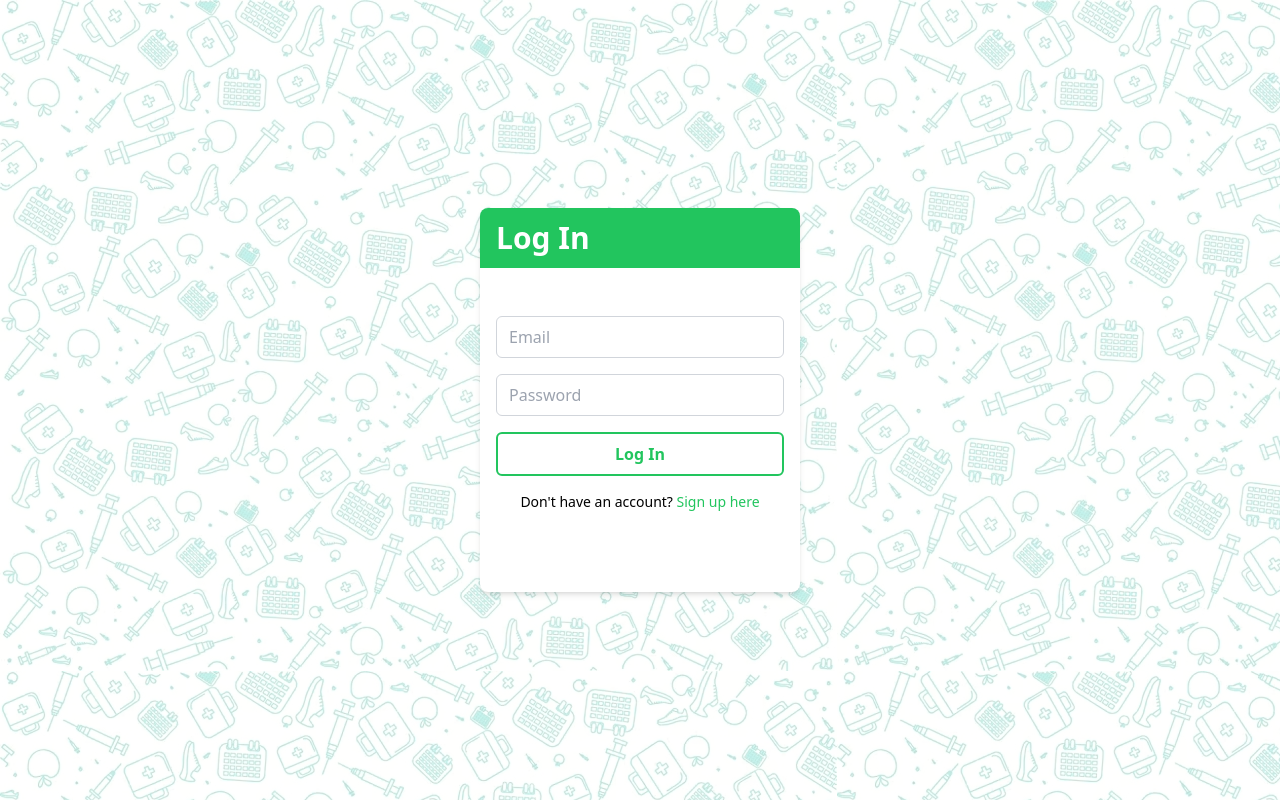
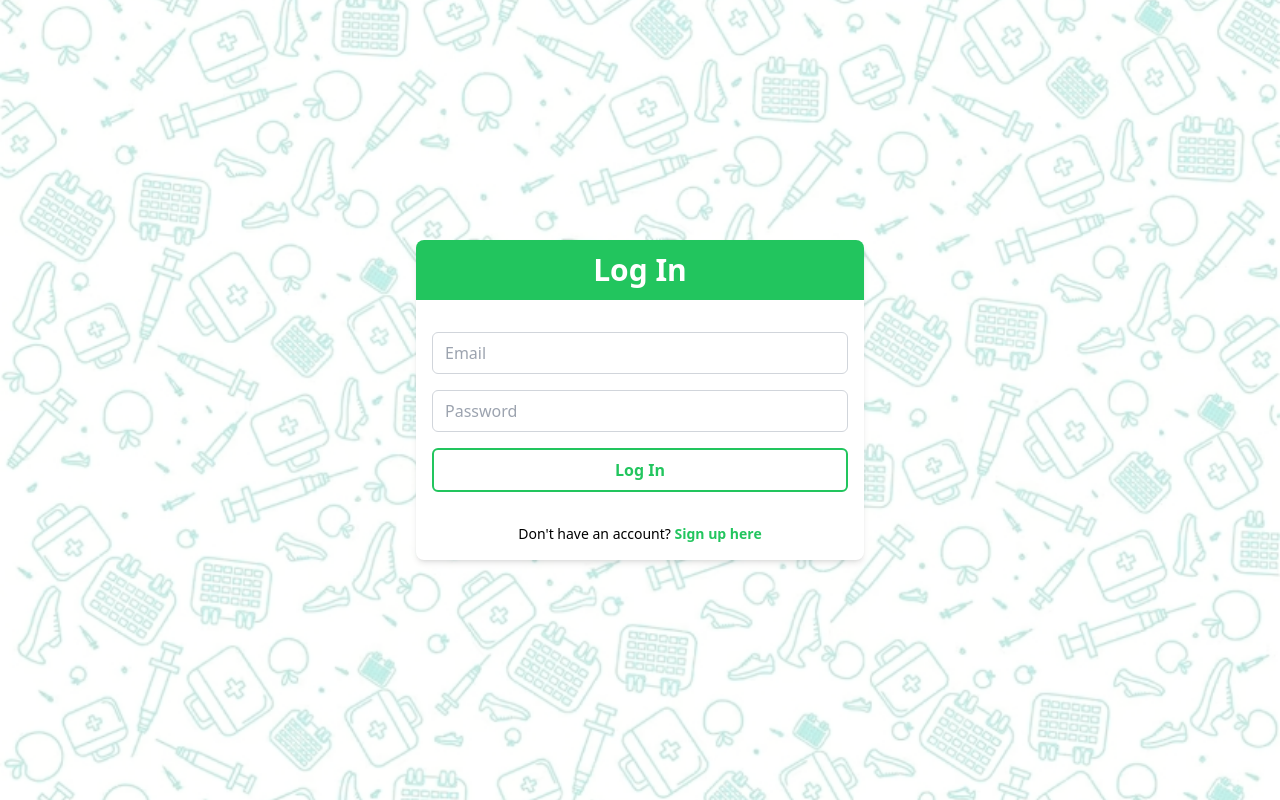
Before and after one commit to shaikyajash/EliteCare, a React (Create React App) app in the folder sih/: page /authenticate in a window 1280 px wide. Built offline with nearby package versions, Linux system fonts and the light colour scheme.

Commit message:
corrected css in auth page

```diff
--- a/sih/src/Component/authenticationpage/authenticationpage.jsx
+++ b/sih/src/Component/authenticationpage/authenticationpage.jsx
@@ -57,13 +57,24 @@ export default function AuthenticationPage() {
   };
 
   return (
-    <div className="container flex w-full h-full justify-center items-center" style={{backgroundImage: 'url("/images/backgroundLow.png")'}}>
-      <div className="w-80 h-96 bg-white rounded-lg shadow-md overflow-hidden">
-        <div className="bg-green-500 text-white text-3xl font-bold py-3 px-4">
+    <>
+      {/* Background */}
+      <div
+        className="fixed inset-0 bg-cover bg-center"
+        style={{ backgroundImage: 'url("/images/backgroundLow.png")' }}
+      ></div>
+
+      {/* Main Content */}
+      <div className="relative flex min-h-screen justify-center items-center p-4">
+        <div className="w-full max-w-sm sm:max-w-md bg-white rounded-lg shadow-md overflow-hidden">
+          <div className="bg-green-500 text-white text-2xl sm:text-3xl font-bold py-3 px-4 text-center">
             {isLoginMode ? 'Log In' : 'Sign Up'}
           </div>
           {isLoginMode ? (
-          <form className="p-4 space-y-4 mt-8 flex justify-center flex-col" onSubmit={handleLoginSubmit}>
+            <form
+              className="p-4 space-y-4 mt-4 flex flex-col"
+              onSubmit={handleLoginSubmit}
+            >
               <input
                 type="email"
                 name="email"
@@ -82,12 +93,18 @@ export default function AuthenticationPage() {
                 className="w-full px-3 py-2 border border-gray-300 rounded-md focus:outline-none focus:ring-1 focus:ring-green-500"
               />
               {errors.password && <p className="text-red-500">{errors.password}</p>}
-            <button type="submit" className="border-green-500 border-2 p-2 rounded-md text-green-500 hover:bg-green-500 hover:text-white font-bold">
+              <button
+                type="submit"
+                className="w-full border-green-500 border-2 py-2 rounded-md text-green-500 hover:bg-green-500 hover:text-white font-bold"
+              >
                 Log In
               </button>
             </form>
           ) : (
-          <form className="p-4 space-y-4 mt-4 flex justify-center flex-col" onSubmit={handleRegisterSubmit}>
+            <form
+              className="p-4 space-y-4 mt-4 flex flex-col"
+              onSubmit={handleRegisterSubmit}
+            >
               <input
                 type="text"
                 name="name"
@@ -115,20 +132,28 @@ export default function AuthenticationPage() {
                 className="w-full px-3 py-2 border border-gray-300 rounded-md focus:outline-none focus:ring-1 focus:ring-green-500"
               />
               {errors.password && <p className="text-red-500">{errors.password}</p>}
-            <button type="submit" className="border-green-500 border-2 p-2 rounded-md text-green-500 hover:bg-green-500 hover:text-white font-bold">
+              <button
+                type="submit"
+                className="w-full border-green-500 border-2 py-2 rounded-md text-green-500 hover:bg-green-500 hover:text-white font-bold"
+              >
                 Sign Up
               </button>
             </form>
           )}
-        <div className="text-sm flex justify-center items-center">
+          <div className="text-sm p-4 text-center">
             <p>
-            {isLoginMode ? 'Don\'t have an account?' : 'Already have an account?'}{' '}
-            <span className="text-green-500 cursor-pointer" onClick={handleSwitch}>
+              {isLoginMode ? "Don't have an account?" : 'Already have an account?'}{' '}
+              <span
+                className="text-green-500 cursor-pointer font-bold"
+                onClick={handleSwitch}
+              >
                 {isLoginMode ? 'Sign up here' : 'Log in here'}
               </span>
             </p>
           </div>
         </div>
       </div>
+    </>
   );
+
 }
```
Lines whose indentation alone changed are shown as unchanged.
